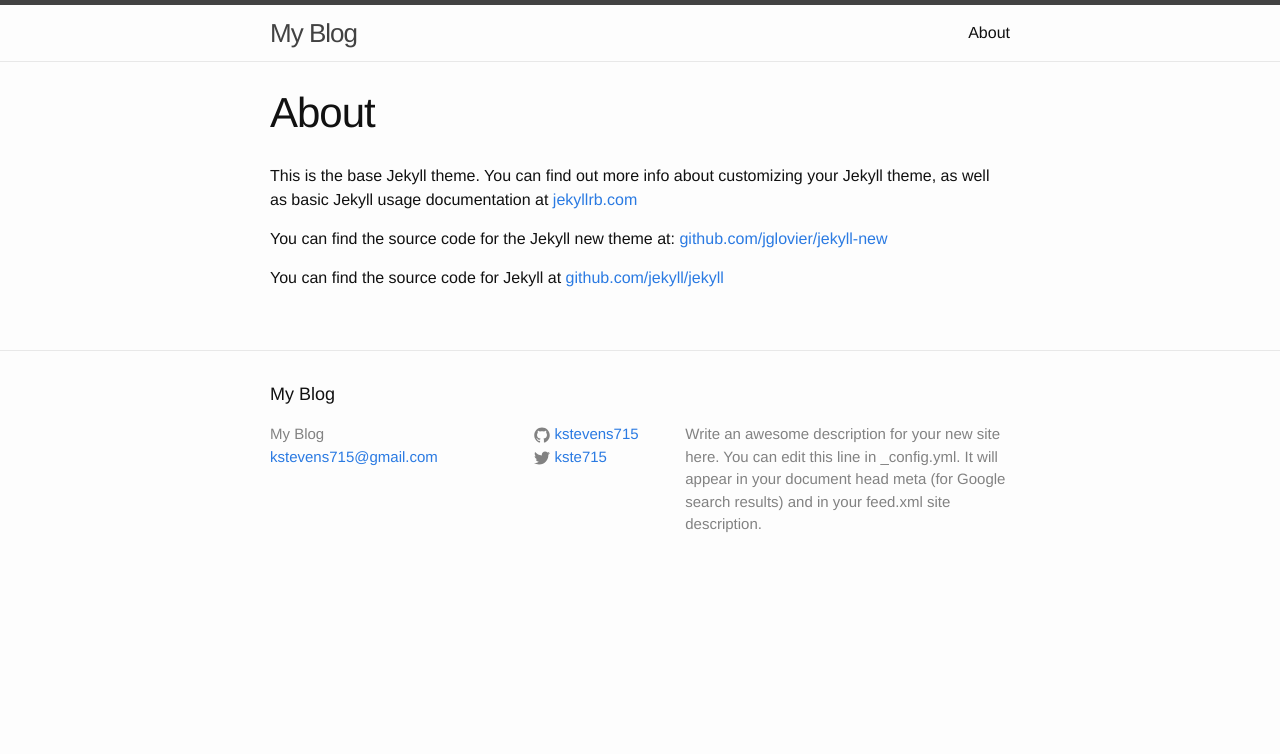
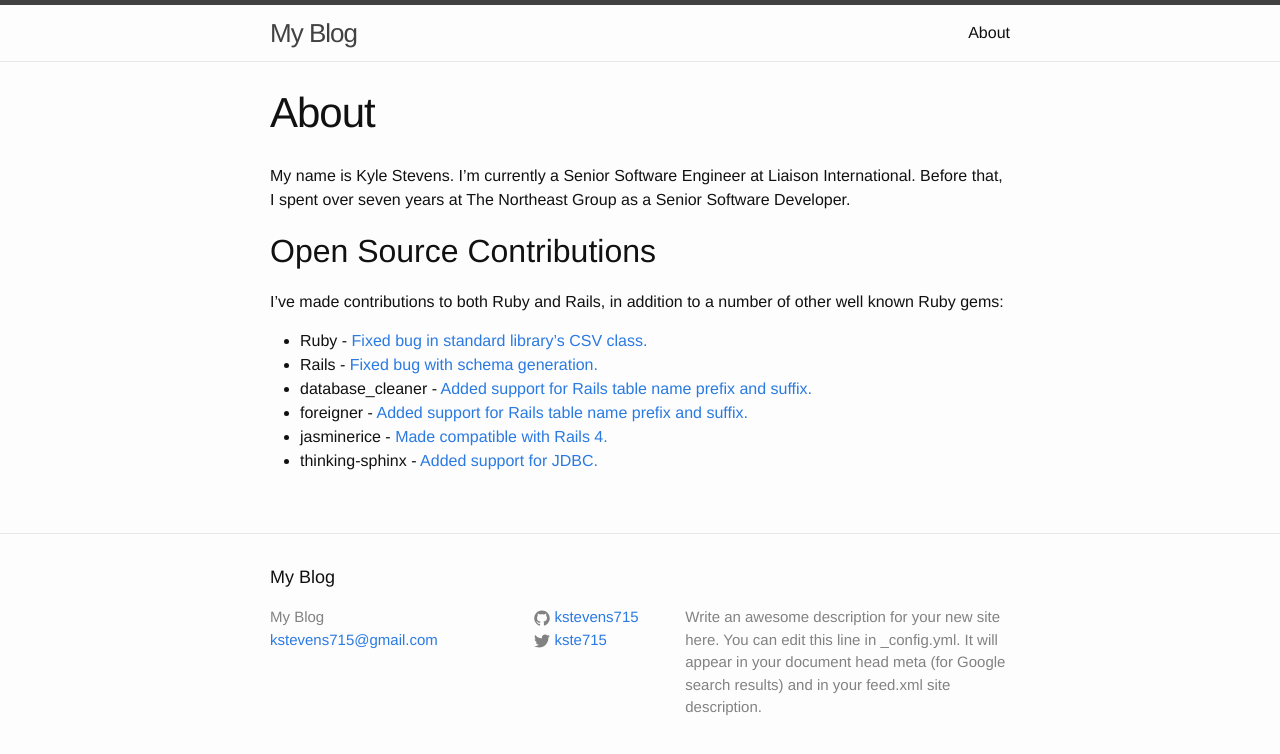
Before and after one commit to kstevens715/kstevens715.github.io, a Jekyll site: the page built from about.md, in a window 1280 px wide. Shown: the top 754 px of the page. Built offline with Jekyll 4.4.1, drawn with Linux system fonts in a browser that asks for light colours.

Commit message:
Personalize the about page

```diff
--- a/about.md
+++ b/about.md
@@ -4,8 +4,16 @@ title: About
 permalink: /about/
 ---
 
-This is the base Jekyll theme. You can find out more info about customizing your Jekyll theme, as well as basic Jekyll usage documentation at [jekyllrb.com](http://jekyllrb.com/)
+My name is Kyle Stevens. I'm currently a Senior Software Engineer at Liaison International. Before that, I spent over seven years at The
+Northeast Group as a Senior Software Developer.
 
-You can find the source code for the Jekyll new theme at: [github.com/jglovier/jekyll-new](https://github.com/jglovier/jekyll-new)
+Open Source Contributions
+-------------------------
+I've made contributions to both Ruby and Rails, in addition to a number of other well known Ruby gems:
 
-You can find the source code for Jekyll at [github.com/jekyll/jekyll](https://github.com/jekyll/jekyll)
+* Ruby - [Fixed bug in standard library's CSV class.](https://github.com/ruby/ruby/pull/455)
+* Rails - [Fixed bug with schema generation.](https://github.com/rails/rails/issues/10411)
+* database_cleaner - [Added support for Rails table name prefix and suffix.](https://github.com/DatabaseCleaner/database_cleaner/pull/214)
+* foreigner - [Added support for Rails table name prefix and suffix.](https://github.com/matthuhiggins/foreigner/pull/89)
+* jasminerice - [Made compatible with Rails 4.](https://github.com/bradphelan/jasminerice/pull/94)
+* thinking-sphinx - [Added support for JDBC.](https://github.com/pat/thinking-sphinx/pull/440)
```
